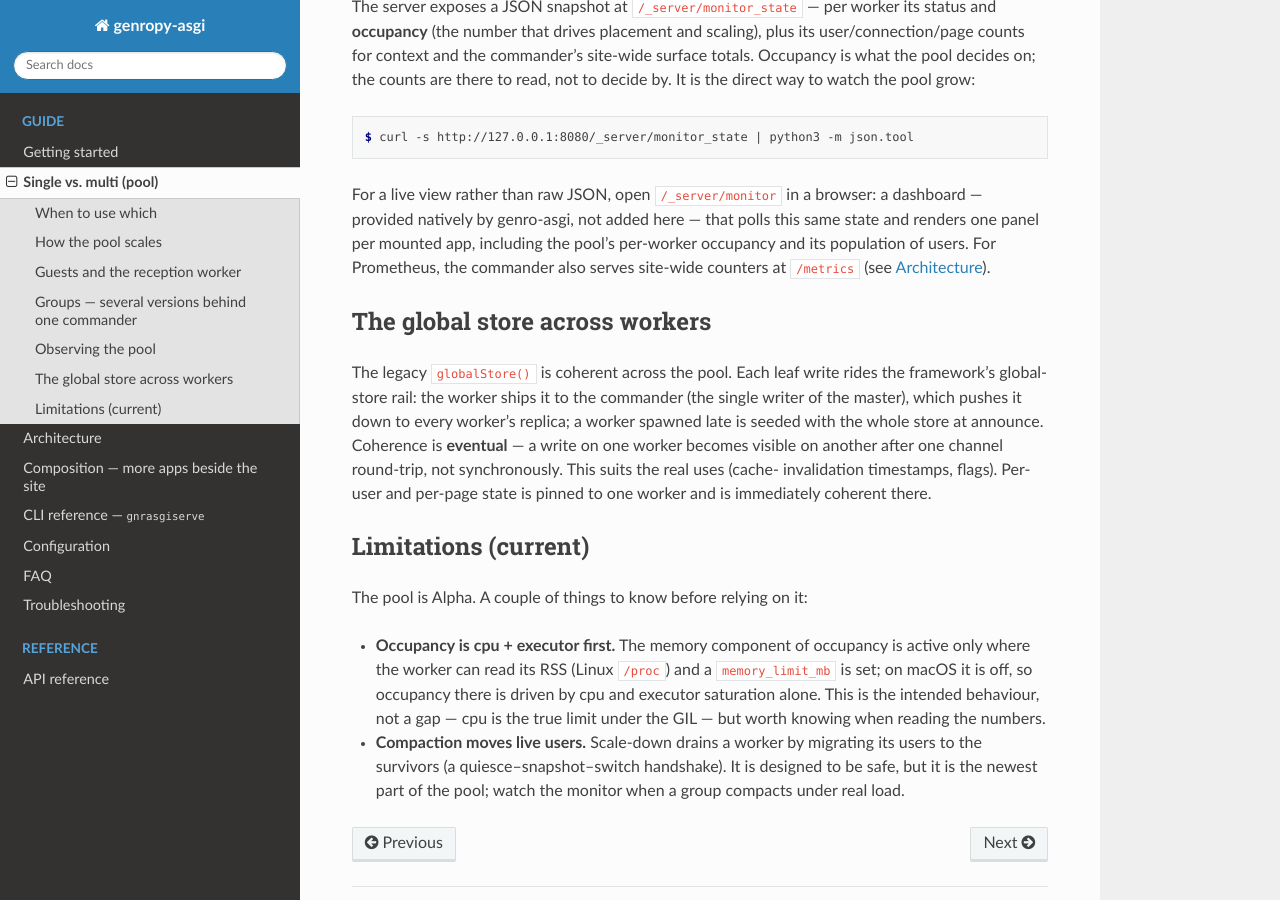
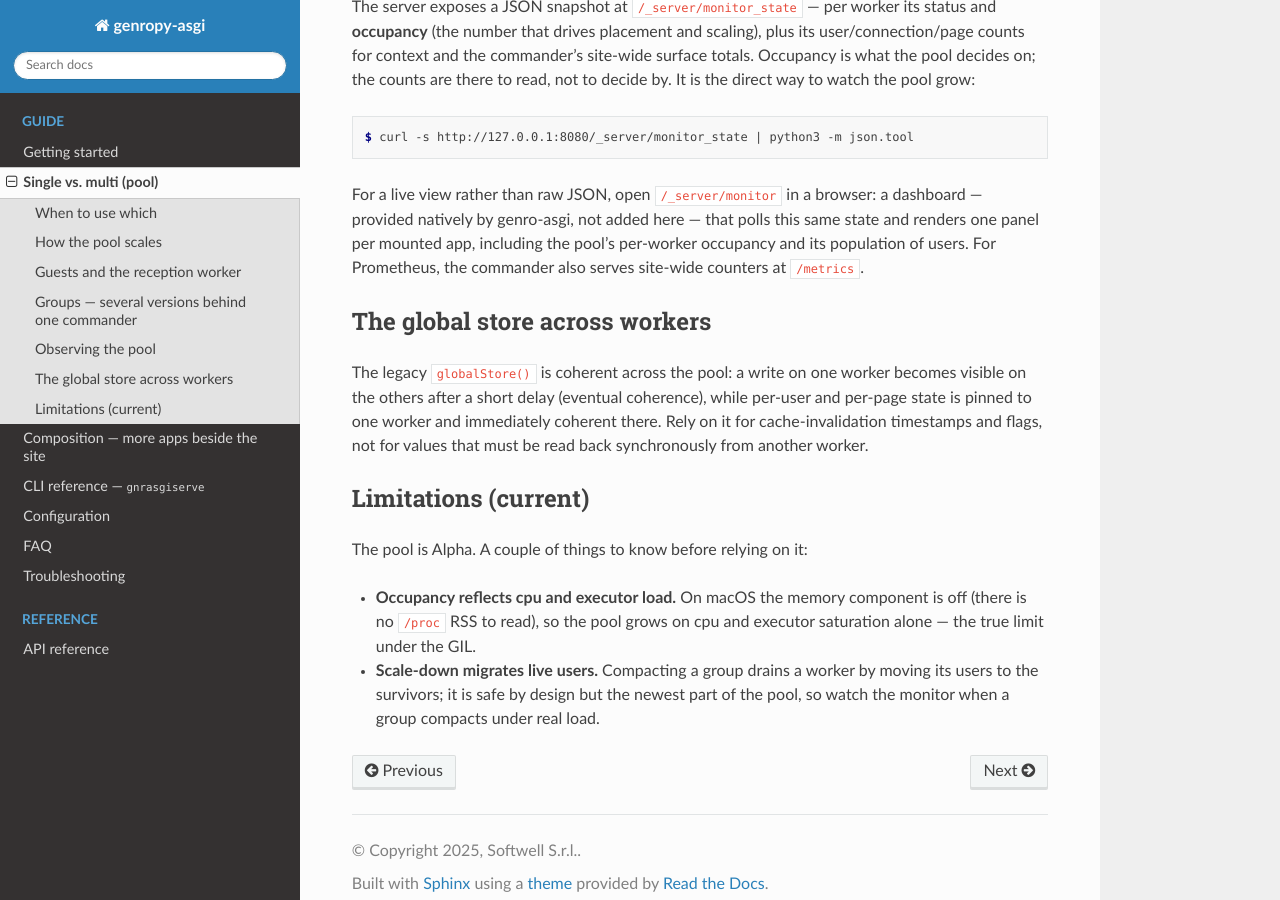
Before and after one commit to genropy/genropy-asgi, a Sphinx documentation site: the page built from docs/single-vs-multi.rst, in a window 1280 px wide and 900 px high, scrolled down 2726 px. Built offline with Sphinx 7.4.7 and the Read the Docs theme 3.1.0, drawn with Linux system fonts in a browser that asks for light colours.

Commit message:
docs: split the published tutorial from the internal design notes
Read the Docs now carries only the operational tutorial (getting-started,
single-vs-multi, composition, cli-reference, configuration, faq, troubleshooting,
api). The design/internals move under docs/internal/ (already excluded from the
Sphinx build): architecture.rst moves there whole, and the global-store rail and
occupancy/compaction mechanics leave single-vs-multi for a new pool-internals.rst.
Cross-links that pointed at architecture are repaired so the tutorial stands alone.

```diff
--- a/docs/composition.rst
+++ b/docs/composition.rst
@@ -71,11 +71,11 @@ second deployment and no cut-over.
    working system at every step. Nothing in genropy-asgi forces you to do this —
    it is simply what the two-stage demux makes possible when you want it.
 
-It works because the host demultiplexes in two stages (see
-:doc:`architecture`): the first path segment selects an **internal root**, then the
-**full path** is resolved in the app's own router; a structural miss inside a
-claimed root falls through to the site. Claiming a root therefore does *not* claim
-its whole subtree — a single native ``@route`` shadows exactly its own path.
+It works because the host demultiplexes in two stages: the first path segment
+selects an **internal root**, then the **full path** is resolved in the app's own
+router; a structural miss inside a claimed root falls through to the site. Claiming
+a root therefore does *not* claim its whole subtree — a single native ``@route``
+shadows exactly its own path.
 
 Subclass the host application and add the route:
 
--- a/docs/getting-started.rst
+++ b/docs/getting-started.rst
@@ -91,7 +91,6 @@ Next steps
 ----------
 
 * :doc:`single-vs-multi` — pick a mode and understand how the pool grows.
-* :doc:`architecture` — how a request flows and why there is no daemon.
 * :doc:`cli-reference` — every ``gnrasgiserve`` option.
 * :doc:`configuration` — tuning the occupancy thresholds and pool bounds with a
   config file.
--- a/docs/index.rst
+++ b/docs/index.rst
@@ -26,7 +26,6 @@ stable worker (sticky per user). Same site, same code, unmodified.
 
    getting-started
    single-vs-multi
-   architecture
    composition
    cli-reference
    configuration
--- a/docs/single-vs-multi.rst
+++ b/docs/single-vs-multi.rst
@@ -159,31 +159,25 @@ For a live view rather than raw JSON, open ``/_server/monitor`` in a browser: a
 dashboard — provided natively by genro-asgi, not added here — that polls this
 same state and renders one panel per mounted app, including the pool's per-worker
 occupancy and its population of users. For Prometheus, the commander also serves
-site-wide counters at ``/metrics`` (see :doc:`architecture`).
+site-wide counters at ``/metrics``.
 
 The global store across workers
 -------------------------------
 
-The legacy ``globalStore()`` is coherent across the pool. Each leaf write rides
-the framework's global-store rail: the worker ships it to the commander (the
-single writer of the master), which pushes it down to every worker's replica; a
-worker spawned late is seeded with the whole store at announce. Coherence is
-**eventual** — a write on one worker becomes visible on another after one
-channel round-trip, not synchronously. This suits the real uses (cache-
-invalidation timestamps, flags). Per-user and per-page state is pinned to one
-worker and is immediately coherent there.
+The legacy ``globalStore()`` is coherent across the pool: a write on one worker
+becomes visible on the others after a short delay (eventual coherence), while
+per-user and per-page state is pinned to one worker and immediately coherent
+there. Rely on it for cache-invalidation timestamps and flags, not for values
+that must be read back synchronously from another worker.
 
 Limitations (current)
 ----------------------
 
 The pool is Alpha. A couple of things to know before relying on it:
 
-* **Occupancy is cpu + executor first.** The memory component of occupancy is
-  active only where the worker can read its RSS (Linux ``/proc``) and a
-  ``memory_limit_mb`` is set; on macOS it is off, so occupancy there is driven by
-  cpu and executor saturation alone. This is the intended behaviour, not a gap —
-  cpu is the true limit under the GIL — but worth knowing when reading the numbers.
-* **Compaction moves live users.** Scale-down drains a worker by migrating its
-  users to the survivors (a quiesce–snapshot–switch handshake). It is designed to
-  be safe, but it is the newest part of the pool; watch the monitor when a group
-  compacts under real load.
+* **Occupancy reflects cpu and executor load.** On macOS the memory component is
+  off (there is no ``/proc`` RSS to read), so the pool grows on cpu and executor
+  saturation alone — the true limit under the GIL.
+* **Scale-down migrates live users.** Compacting a group drains a worker by moving
+  its users to the survivors; it is safe by design but the newest part of the
+  pool, so watch the monitor when a group compacts under real load.
```
Also changed, not shown: docs/internal/pool-internals.rst (added, +34 -0 lines), docs/internal/architecture.rst (renamed from docs/architecture.rst).
